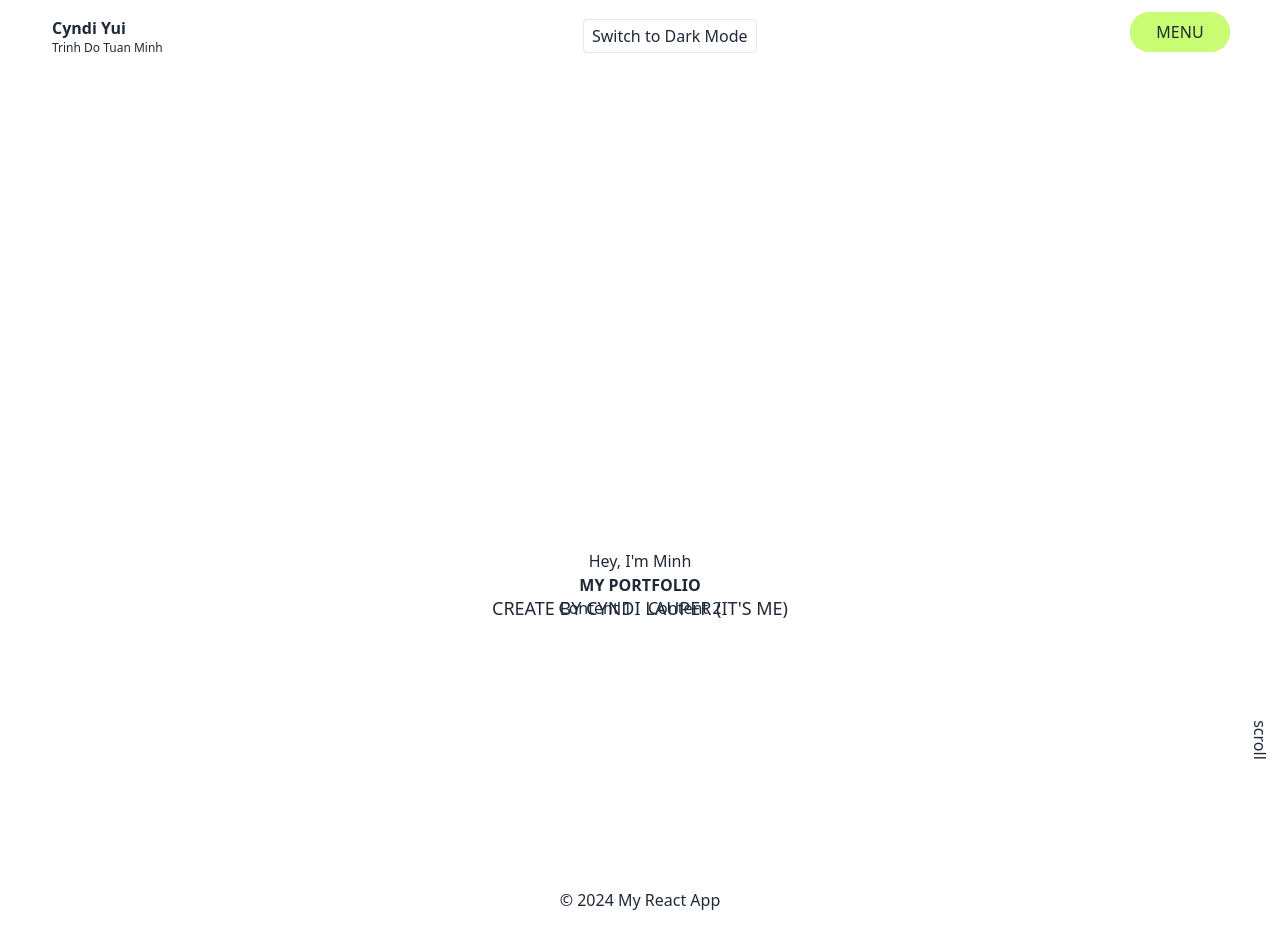
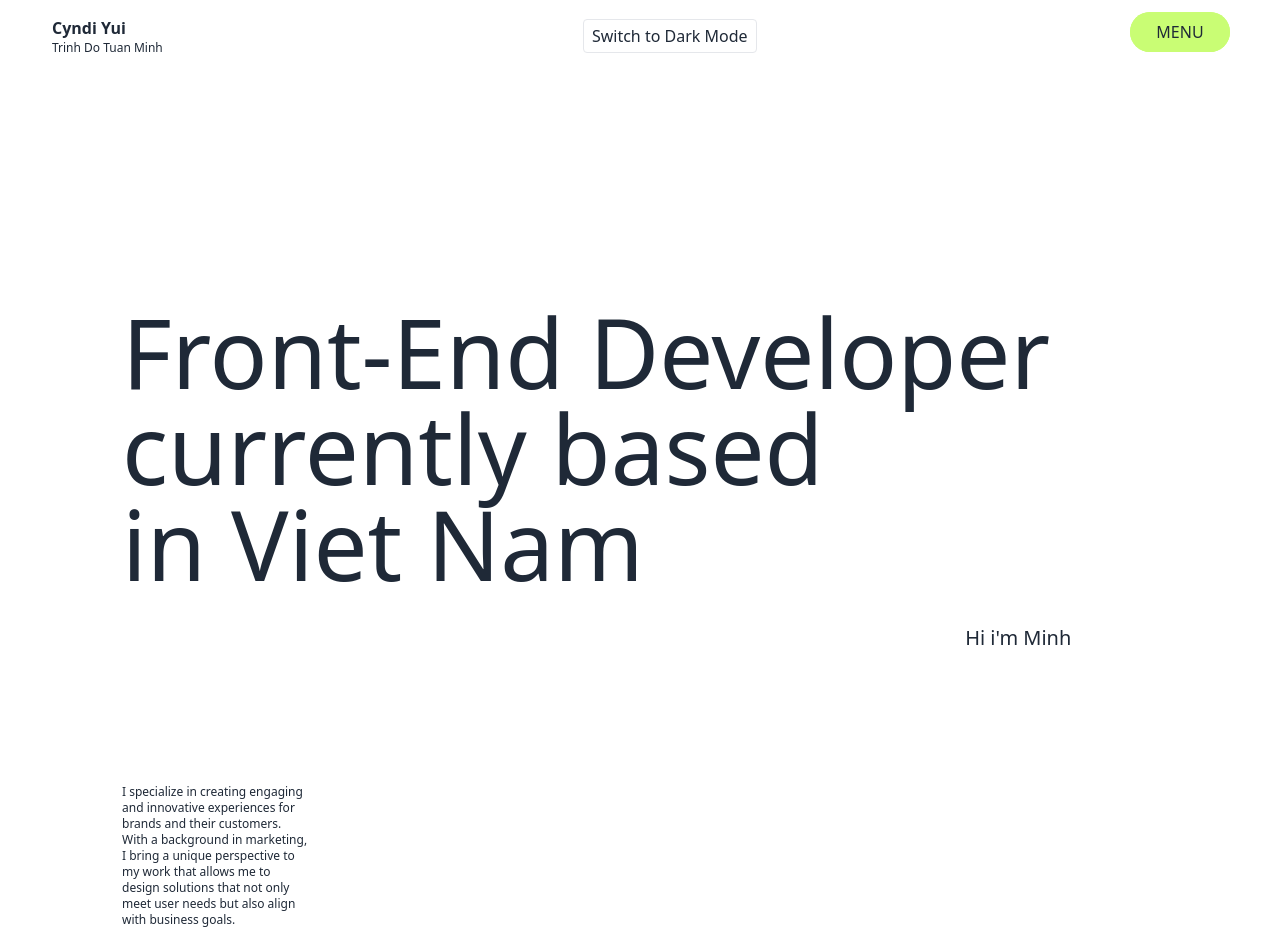
Before and after one commit to Cyndii-Lauper/my-portfolio, a React (Vite) app: page / in a window 1280 px wide. Shown: the top 952 px of the page. Before the commit the page ends 928 px from the top, so only its background shows below. Built offline with nearby package versions, Linux system fonts and the light colour scheme.

Commit message:
feat(ui): redesign hero section layout

```diff
--- a/src/components/layout/Header/Header.tsx
+++ b/src/components/layout/Header/Header.tsx
@@ -2,6 +2,7 @@ import React, { useContext } from 'react';
 import { Link } from 'react-router-dom';
 import { ThemeContext } from '@/contexts';
 import { Menu } from '@/components';
+
 export const Header: React.FC = () => {
   const themeContext = useContext(ThemeContext);
 
--- /dev/null
+++ b/src/components/layout/Hero/HeroEx.tsx
@@ -0,0 +1,32 @@
+import React from 'react';
+
+export const HeroEx: React.FC = () => {
+  return (
+    <section>
+      <div className="grid grid-cols-auto grid-rows-auto">
+        <div className="mt-[200px] ml-[90px] p-8 col-span-2">
+          <h1 className="font-light text-8xl">
+            Front-End Developer <br /> currently based <br /> in Viet Nam
+          </h1>
+        </div>
+        <div className="grid col-start-2 justify-center">
+          <h2 className="font-light text-xl">Hi i'm Minh</h2>
+        </div>
+        <div className="row-start-2 ml-[90px] mt-32 p-8">
+          <p className="font-light text-xs">
+            I specialize in creating engaging <br /> and innovative experiences
+            for <br />
+            brands and their customers.
+            <br /> With a background in marketing,
+            <br /> I bring a unique perspective to <br /> my work that allows me
+            to <br /> design solutions that not only <br /> meet user needs but
+            also align <br /> with business goals.
+          </p>
+        </div>
+        <div className="row-start-3 ml-[90px] p-8">
+          <p className="font-light text-xs">Sai gon, Viet Nam</p>
+        </div>
+      </div>
+    </section>
+  );
+};
--- a/src/pages/About/About.tsx
+++ b/src/pages/About/About.tsx
@@ -1,12 +1,17 @@
+import { Hero } from '@/components';
 import React from 'react';
 
 export const About: React.FC = () => {
   return (
-    <div className="p-8">
-      <h2 className="text-2xl mb-4">About Us</h2>
-      <p>This is the about page of the application.</p>
-      <div className="bg-white dark:bg-gray-800">
-        <p className="text-black dark:text-white">Hello World</p>
+    <div className="grid h-screen w-full grid-rows-1 place-items-center md:grid-rows-3 gap-4 xs:grid-rows-1">
+      <div className="md:row-span-1">
+        <Hero />
+      </div>
+      <div className="md:row-span-2">
+        <div className="flex flex-col md:flex-row gap-4 row-span-1">
+          <div className="">Content 1</div>
+          <div className="">Content 2</div>
+        </div>
       </div>
     </div>
   );
--- a/src/pages/Home/Home.tsx
+++ b/src/pages/Home/Home.tsx
@@ -1,18 +1,6 @@
-import { Hero } from '@/components';
+import { HeroEx } from '@/components/layout/Hero/HeroEx';
 import React from 'react';
 
 export const Home: React.FC = () => {
-  return (
-    <div className="grid h-screen w-full grid-rows-1 place-items-center md:grid-rows-3 gap-4 xs:grid-rows-1">
-      <div className="md:row-span-1">
-        <Hero />
-      </div>
-      <div className="md:row-span-2">
-        <div className="flex flex-col md:flex-row gap-4 row-span-1">
-          <div className="">Content 1</div>
-          <div className="">Content 2</div>
-        </div>
-      </div>
-    </div>
-  );
+  return <HeroEx />;
 };
```
